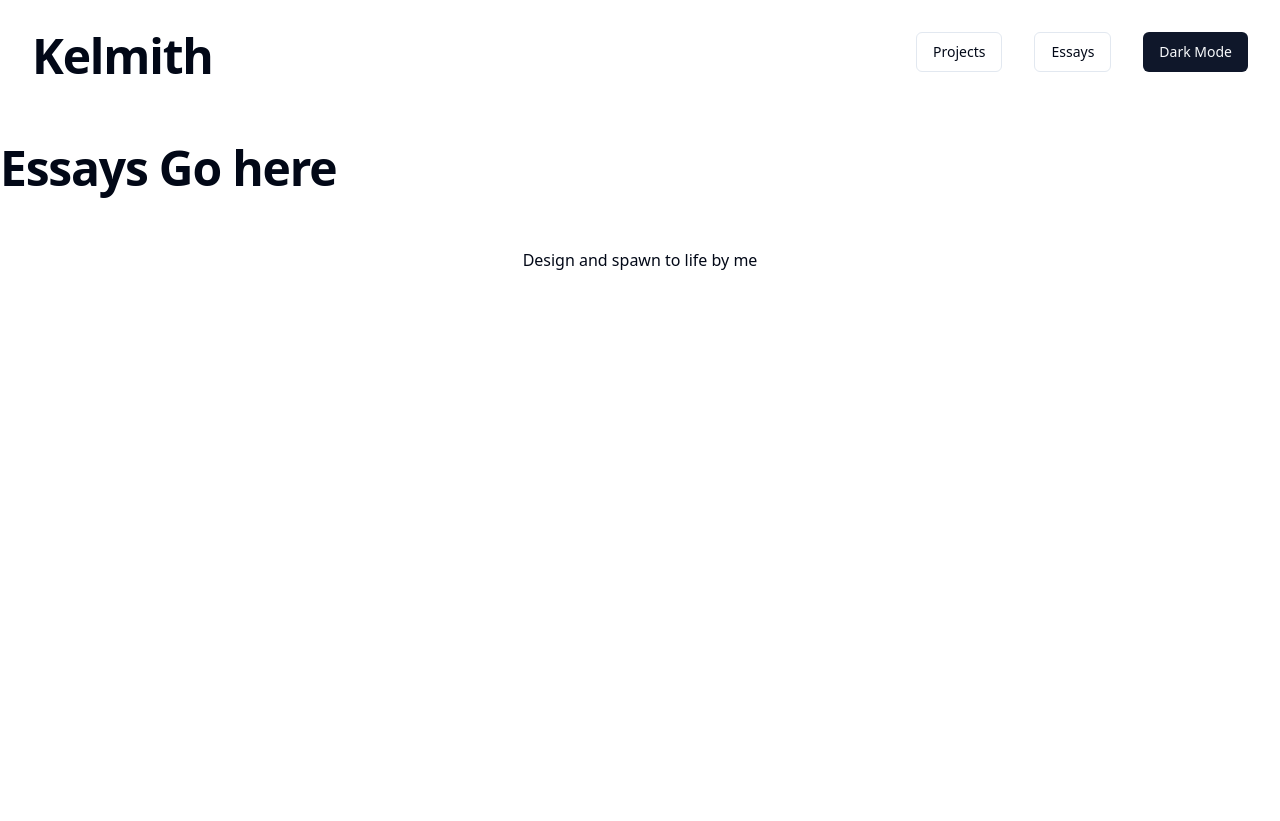
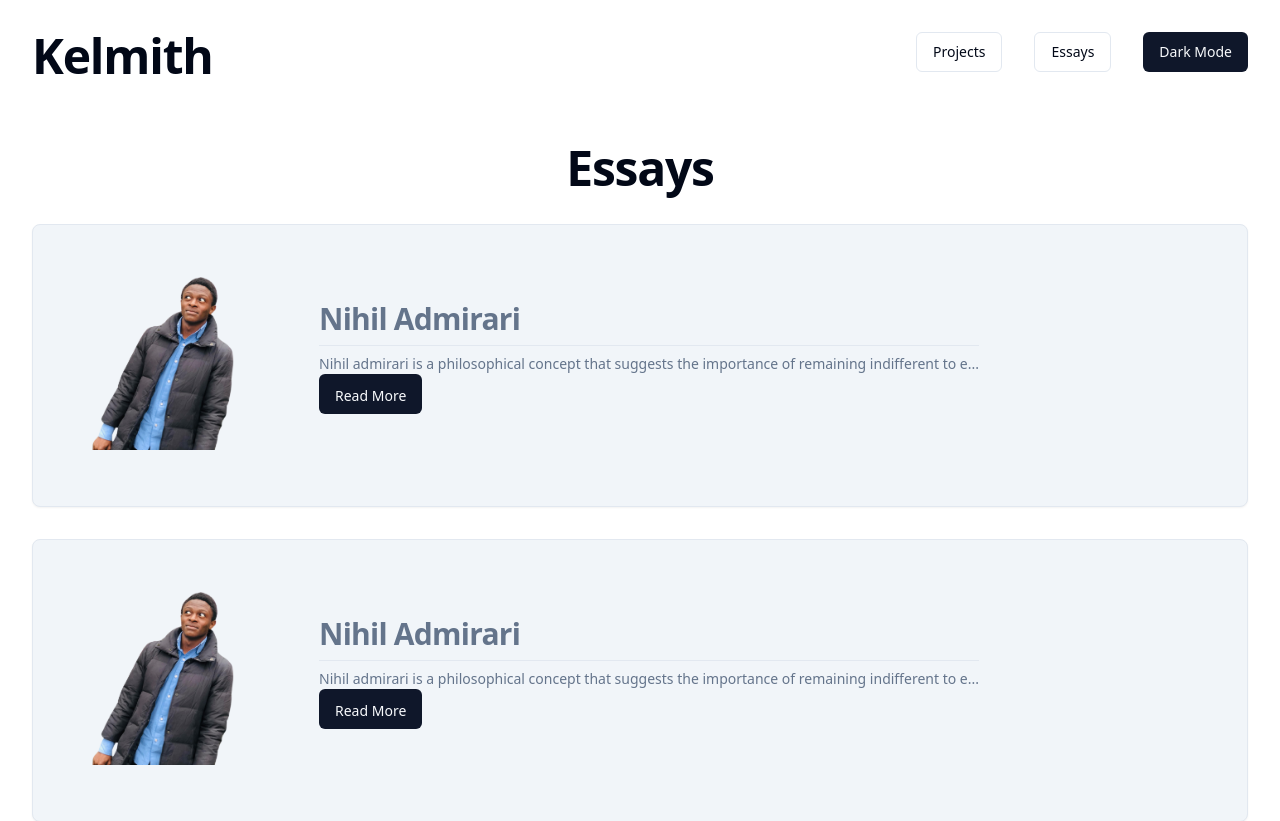
Before and after one commit to fayekelmith/FayeKelmith, a Next.js app: page /essays in a window 1280 px wide. Shown: the top 821 px of the page. Before the commit the page ends 800 px from the top, so only its background shows below. Built offline with nearby package versions, Linux system fonts and the light colour scheme.

Commit message:
essay primary page setup

```diff
--- a/app/(pages)/essays/page.tsx
+++ b/app/(pages)/essays/page.tsx
@@ -1,9 +1,32 @@
-import React from "react";
+import EssayCard from "../main-page-components/EssayCard";
+const data = {
+  title: "Nihil Admirari",
+  description:
+    "Nihil admirari is a philosophical concept that suggests the importance of remaining indifferent to external events and not being easily impressed or surprised. This essay explores the implications of embracing a mindset of detachment and the potential benefits it can bring to one's life.",
+  imgurl: "/images/kelmith.png",
+};
 
 const Essays = () => {
   return (
     <main className="">
-      <h1>Essays Go here</h1>
+      <h1 className="text-center mb-8">Essays</h1>
+      <section className="flex flex-col space-y-8 mx-8">
+        <EssayCard
+          title={data.title}
+          description={data.description}
+          imgurl={data.imgurl}
+        />
+        <EssayCard
+          title={data.title}
+          description={data.description}
+          imgurl={data.imgurl}
+        />
+        <EssayCard
+          title={data.title}
+          description={data.description}
+          imgurl={data.imgurl}
+        />
+      </section>
     </main>
   );
 };
--- /dev/null
+++ b/app/(pages)/main-page-components/EssayCard.tsx
@@ -0,0 +1,45 @@
+"use client";
+import {
+  Card,
+  CardContent,
+  CardDescription,
+  CardFooter,
+} from "@/components/ui/card";
+import { Button } from "@/components/ui/button";
+import { Separator } from "@radix-ui/react-separator";
+interface EssayCardProps {
+  title: string;
+  description: string;
+  imgurl: string;
+}
+import Image from "next/image";
+const EssayCard = (props: EssayCardProps) => {
+  return (
+    <Card className="p-8 bg-slate-100 shadow-sm hover:shadow-lg duration-700">
+      <div className="flex gap-x-8 items-center">
+        <CardContent>
+          <Image
+            src={props.imgurl}
+            alt="Essay Image"
+            width={150}
+            height={150}
+          />
+        </CardContent>
+        <CardContent>
+          <CardDescription>
+            <h2>{props.title}</h2>
+            <p>
+              {props.description.length > 100
+                ? props.description.slice(0, 100) + "..."
+                : props.description}
+            </p>
+            <Button className="items-end">Read More</Button>
+          </CardDescription>
+        </CardContent>
+      </div>
+      <Separator orientation="horizontal" />
+    </Card>
+  );
+};
+
+export default EssayCard;
```
